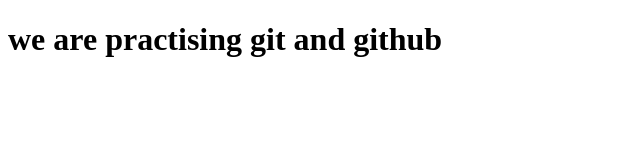
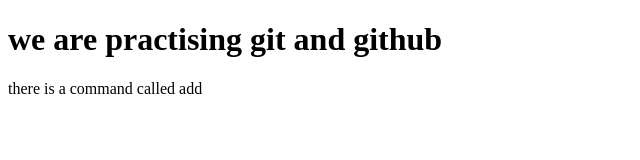
Before and after one commit to Thejesswini/gitprac, a plain HTML site: page index.html in a window 1280 px wide. Shown: the whole page, without its empty margins (0-640 px from the left). Drawn offline with Linux system fonts and the light colour scheme.

Commit message:
sub_branch changed index.html

```diff
--- a/index.html
+++ b/index.html
@@ -7,5 +7,6 @@
 </head>
 <body>
     <h1> we are practising git and github </h1>
+    <p> there is a command called add </p>
 </body>
 </html>
```
